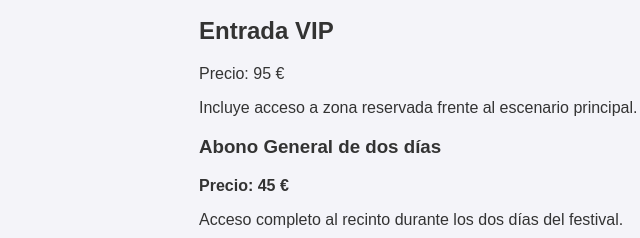
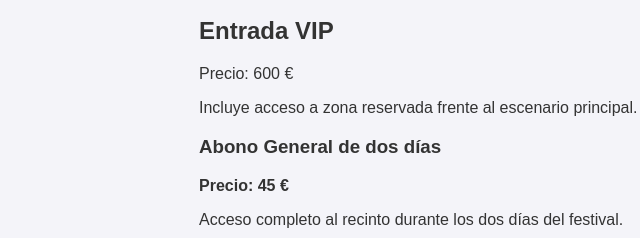
Before and after one commit to gonzalezprieto/festival-dam-2027, a plain HTML site: page entradas.html in a window 1280 px wide. Shown: the part 389-627 px from the top of the page, 41-681 px from the left. Drawn offline with Linux system fonts and the light colour scheme.

Commit message:
actualizo precio de entrada vip

```diff
--- a/entradas.html
+++ b/entradas.html
@@ -23,7 +23,7 @@
         </section>
         <section>
         <h2>Entrada VIP</h2>
-        <p>Precio: 95 €</p>
+        <p>Precio: 600 €</p>
         <p>Incluye acceso a zona reservada frente al escenario principal.</p>
 
         <h3>Abono General de dos días</h3>
```
